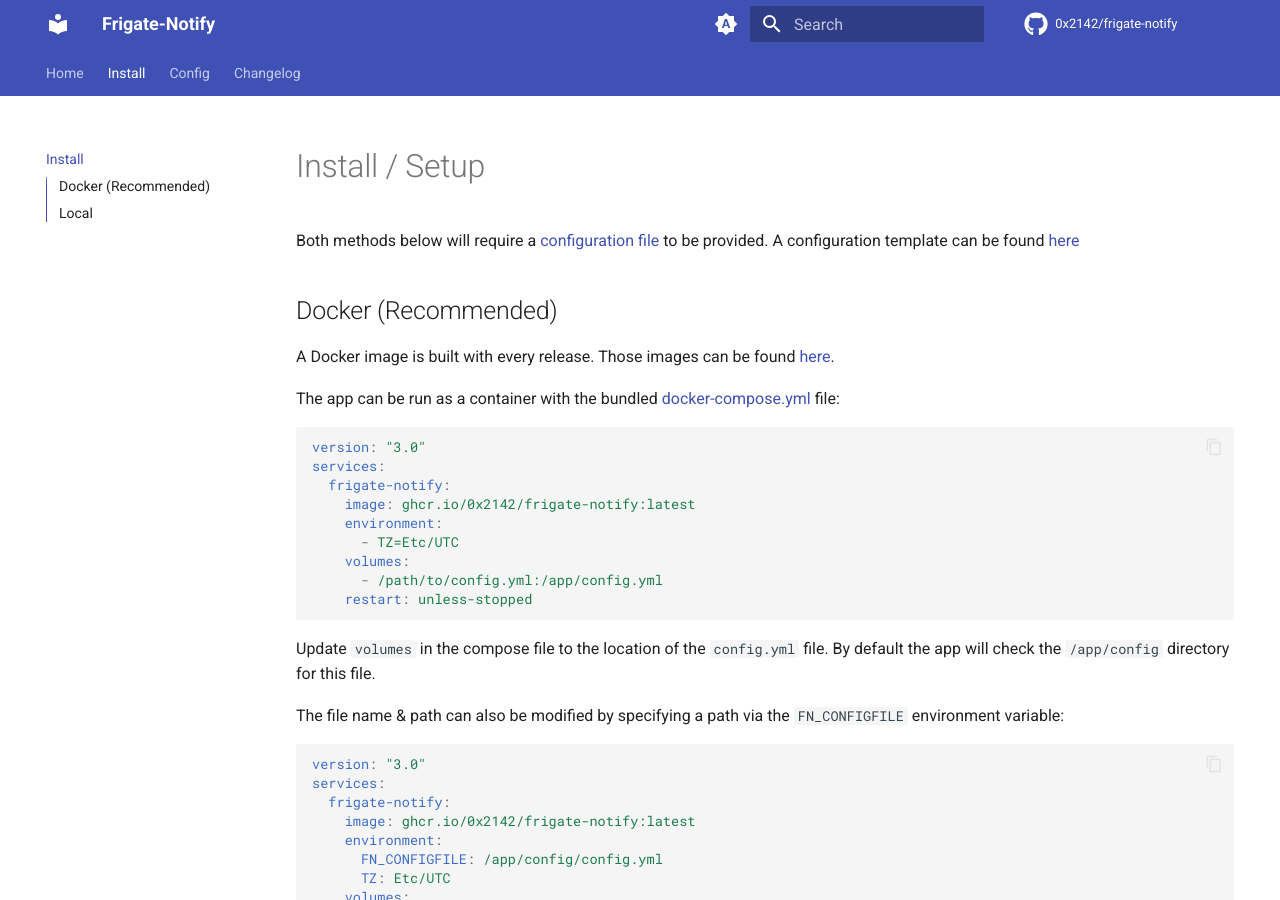
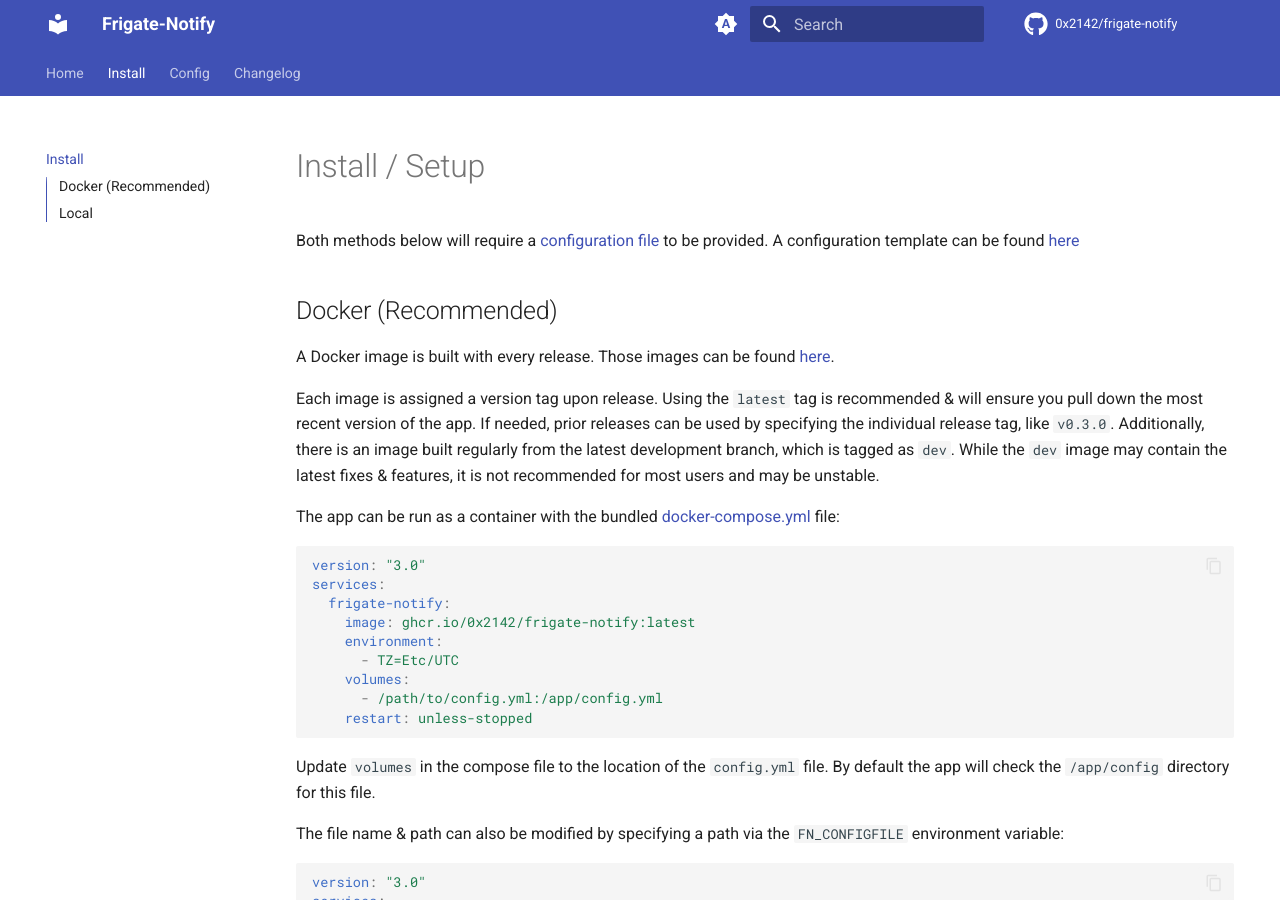
Before and after one commit to 0x2142/frigate-notify, an MkDocs documentation site: the page built from docs/install.md, in a window 1280 px wide and 900 px high. Built offline with MkDocs 1.6.1 and Material for MkDocs 9.7.7, drawn with Linux system fonts in a browser that asks for light colours; comment, search, counter and statistics services are not loaded; the version menu is left out.

Commit message:
update docs & version for v0.3.1 release

```diff
--- a/docs/install.md
+++ b/docs/install.md
@@ -5,6 +5,8 @@
 ## Docker (Recommended)
 
 A Docker image is built with every release. Those images can be found [here](https://github.com/0x2142/frigate-notify/pkgs/container/frigate-notify).
+
+Each image is assigned a version tag upon release. Using the `latest` tag is recommended & will ensure you pull down the most recent version of the app. If needed, prior releases can be used by specifying the individual release tag, like `v0.3.0`. Additionally, there is an image built regularly from the latest development branch, which is tagged as `dev`. While the `dev` image may contain the latest fixes & features, it is not recommended for most users and may be unstable.
 
 The app can be run as a container with the bundled [docker-compose.yml](https://github.com/0x2142/frigate-notify/blob/main/docker-compose.yml) file:
 
```
Also changed, not shown: docs/changelog.md (+1 -1 lines), 1 other file.
